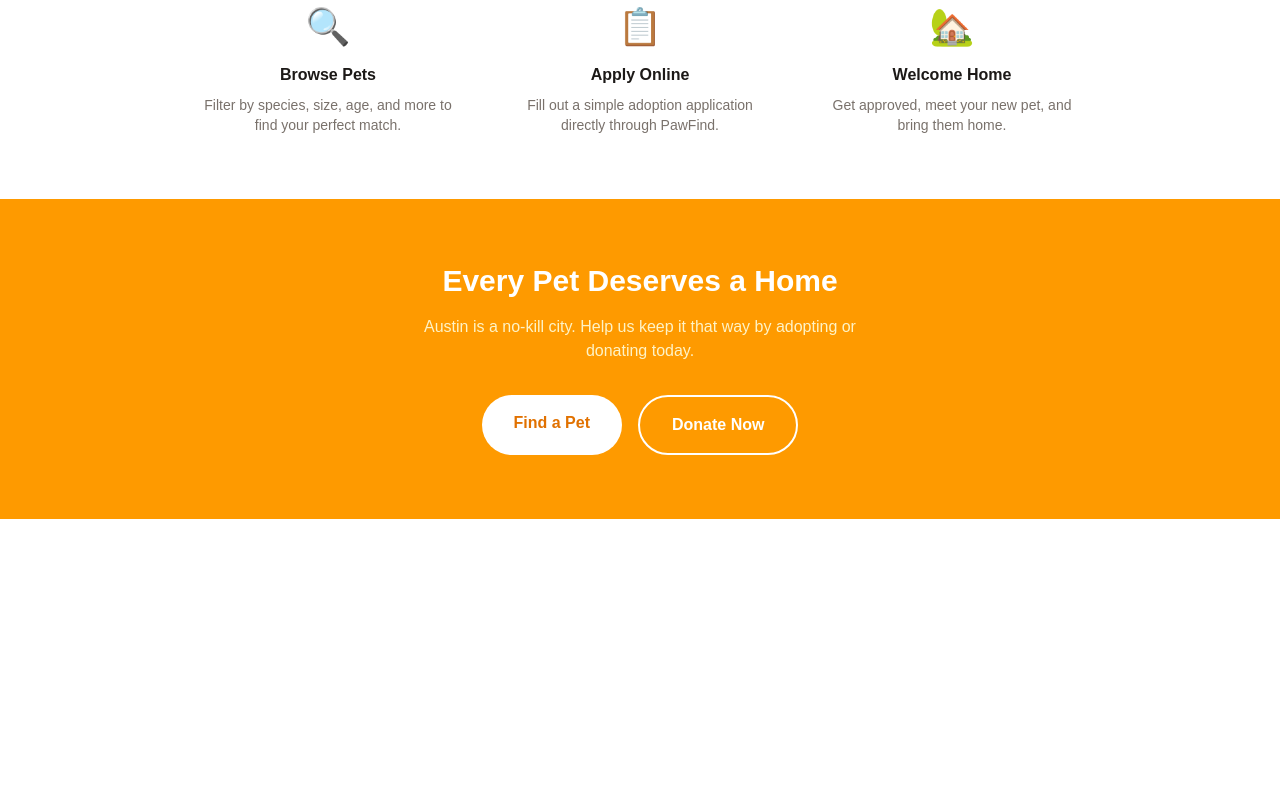
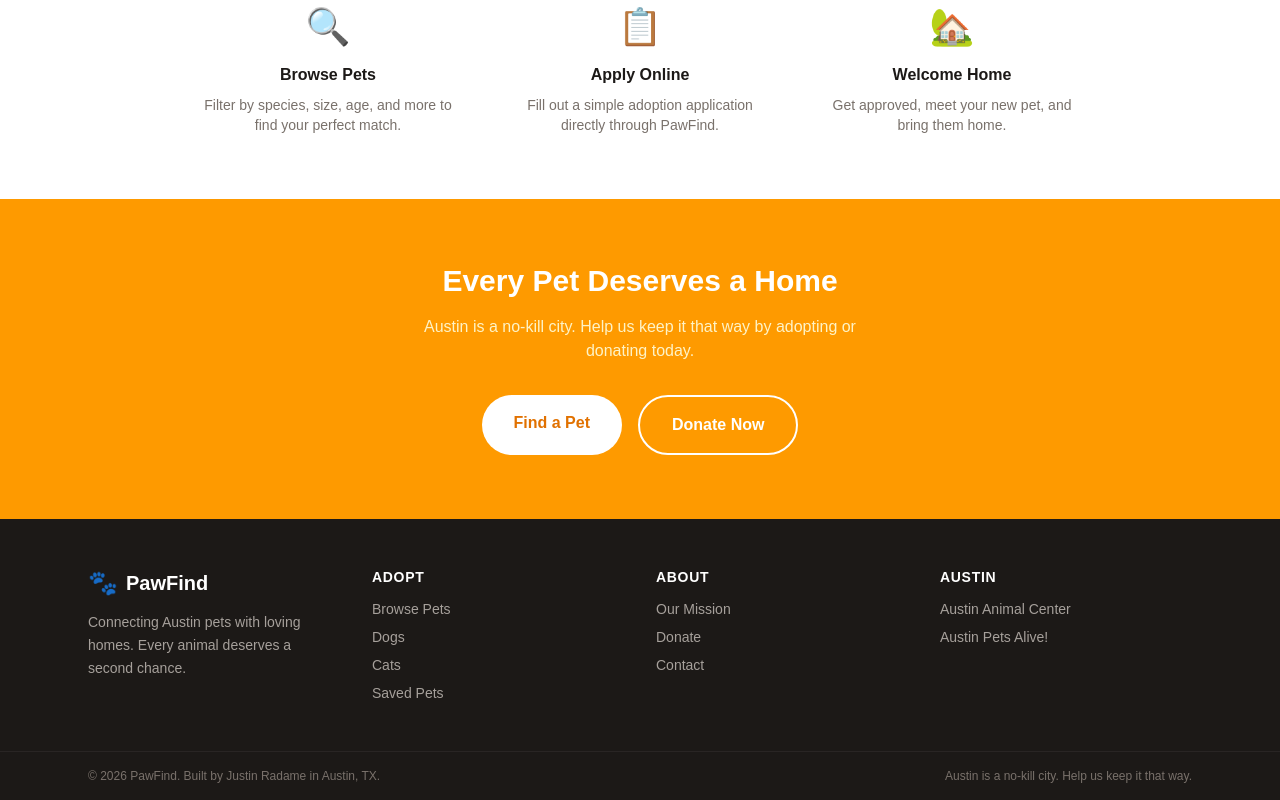
Before and after one commit to jradame/pawfind, a Next.js app: page / in a window 1280 px wide. Shown: the part 1128-1928 px from the top of the page. Before the commit the page ends 1647 px from the top, so only its background shows below. Built offline with nearby package versions, Linux system fonts and the light colour scheme; no server answers; the database is empty.

Commit message:
feat: footer component with links and Austin shelter info

```diff
--- a/src/app/layout.tsx
+++ b/src/app/layout.tsx
@@ -3,6 +3,7 @@ import { ClerkProvider } from '@clerk/nextjs'
 import { Geist, Geist_Mono } from "next/font/google"
 import "./globals.css"
 import Navbar from "@/components/layout/Navbar"
+import Footer from "@/components/layout/Footer"
 
 const geistSans = Geist({
   variable: "--font-geist-sans",
@@ -27,9 +28,12 @@ export default function RootLayout({
   return (
     <ClerkProvider>
       <html lang="en">
-        <body className={`${geistSans.variable} ${geistMono.variable} antialiased`}>
+        <body className={`${geistSans.variable} ${geistMono.variable} antialiased flex flex-col min-h-screen`}>
           <Navbar />
-          {children}
+          <div className="flex-1">
+            {children}
+          </div>
+          <Footer />
         </body>
       </html>
     </ClerkProvider>
--- /dev/null
+++ b/src/components/layout/Footer.tsx
@@ -0,0 +1,76 @@
+import Link from 'next/link'
+
+export default function Footer() {
+  return (
+    <footer className="bg-stone-900 text-stone-400 mt-auto">
+      <div className="max-w-6xl mx-auto px-6 py-12 grid grid-cols-1 md:grid-cols-4 gap-8">
+        {/* Brand */}
+        <div className="md:col-span-1">
+          <Link href="/" className="flex items-center gap-2 mb-3">
+            <span className="text-2xl">🐾</span>
+            <span className="text-xl font-bold text-white">PawFind</span>
+          </Link>
+          <p className="text-sm leading-relaxed">
+            Connecting Austin pets with loving homes. Every animal deserves a second chance.
+          </p>
+        </div>
+
+        {/* Adopt */}
+        <div>
+          <h3 className="text-white font-semibold mb-3 text-sm uppercase tracking-wider">Adopt</h3>
+          <ul className="space-y-2 text-sm">
+            <li><Link href="/pets" className="hover:text-white transition-colors">Browse Pets</Link></li>
+            <li><Link href="/pets?species=DOG" className="hover:text-white transition-colors">Dogs</Link></li>
+            <li><Link href="/pets?species=CAT" className="hover:text-white transition-colors">Cats</Link></li>
+            <li><Link href="/favorites" className="hover:text-white transition-colors">Saved Pets</Link></li>
+          </ul>
+        </div>
+
+        {/* About */}
+        <div>
+          <h3 className="text-white font-semibold mb-3 text-sm uppercase tracking-wider">About</h3>
+          <ul className="space-y-2 text-sm">
+            <li><Link href="/about" className="hover:text-white transition-colors">Our Mission</Link></li>
+            <li><Link href="/donate" className="hover:text-white transition-colors">Donate</Link></li>
+            <li><Link href="/contact" className="hover:text-white transition-colors">Contact</Link></li>
+          </ul>
+        </div>
+
+        {/* Austin */}
+        <div>
+          <h3 className="text-white font-semibold mb-3 text-sm uppercase tracking-wider">Austin</h3>
+          <ul className="space-y-2 text-sm">
+            <li>
+
+                <a href="https://www.austintexas.gov/department/animal-services"
+                target="_blank"
+                rel="noopener noreferrer"
+                className="hover:text-white transition-colors"
+              >
+                Austin Animal Center
+              </a>
+            </li>
+            <li>
+
+                <a href="https://www.austinpetsalive.org"
+                target="_blank"
+                rel="noopener noreferrer"
+                className="hover:text-white transition-colors"
+              >
+                Austin Pets Alive!
+              </a>
+            </li>
+          </ul>
+        </div>
+      </div>
+
+      {/* Bottom bar */}
+      <div className="border-t border-stone-800">
+        <div className="max-w-6xl mx-auto px-6 py-4 flex flex-col sm:flex-row items-center justify-between gap-2 text-xs text-stone-500">
+          <p>© 2026 PawFind. Built by Justin Radame in Austin, TX.</p>
+          <p>Austin is a no-kill city. Help us keep it that way.</p>
+        </div>
+      </div>
+    </footer>
+  )
+}
```
